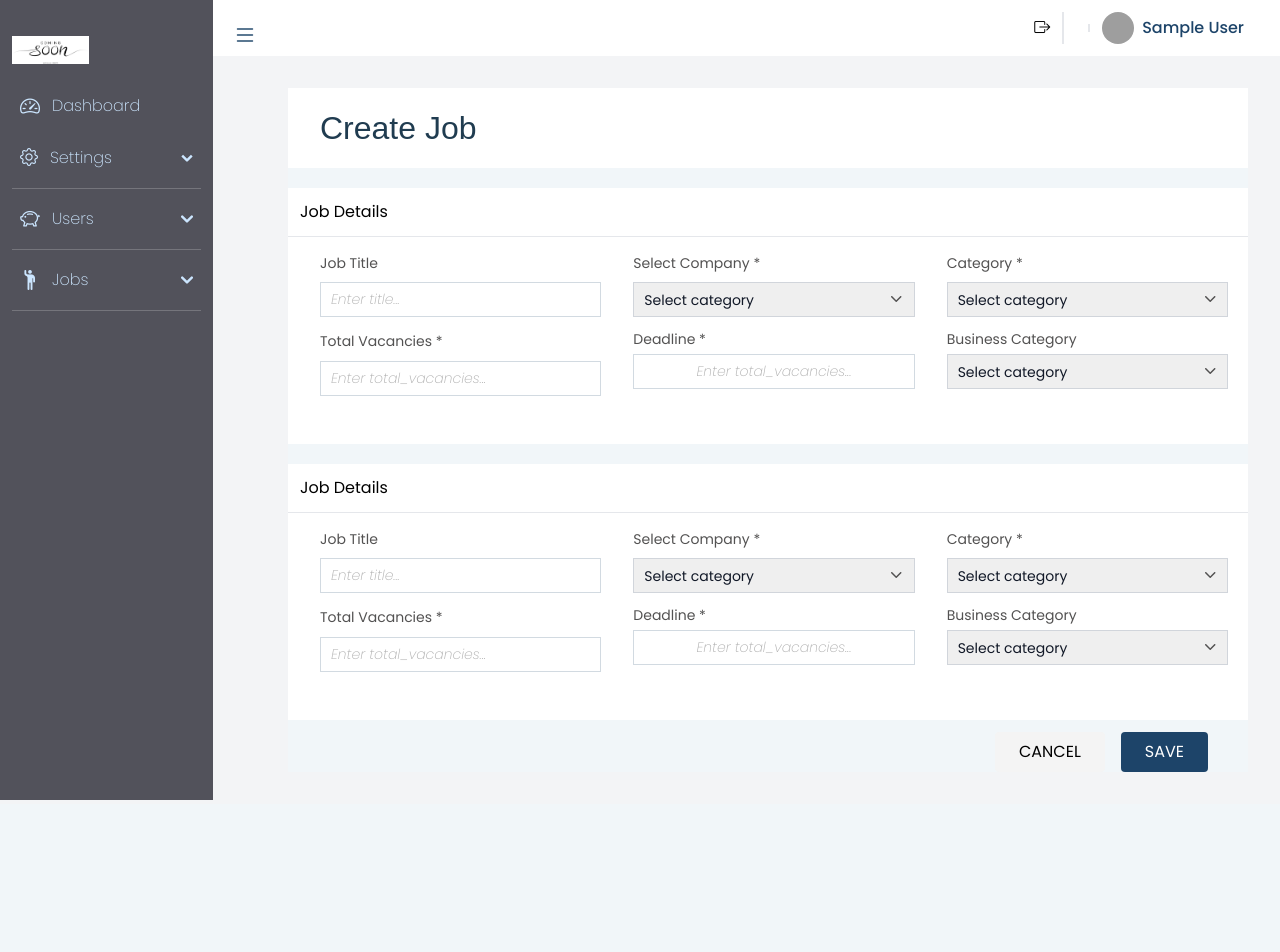
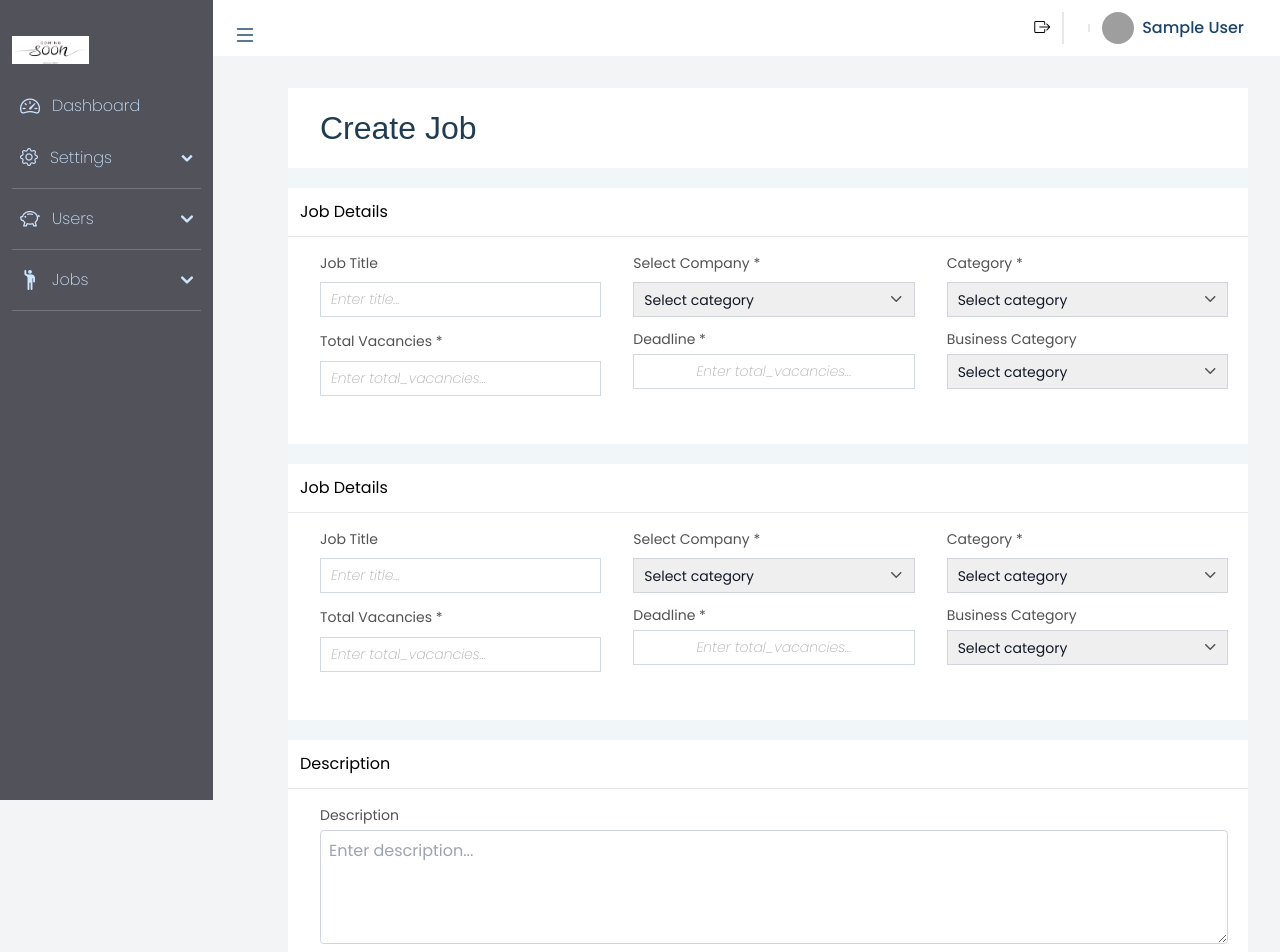
Before and after one commit to HDYadav/naka_front_end, a React (Create React App) app: page /create_job in a window 1280 px wide. Shown: the top 952 px of the page. Before the commit the page ends 804 px from the top, so only its background shows below. Built offline with nearby package versions, Linux system fonts and the light colour scheme; no server answers; sample sign-in values are in the browser's storage; grey boxes are pictures that could not be loaded.

Commit message:
Description field added

```diff
--- a/src/components/company/CreateJob.js
+++ b/src/components/company/CreateJob.js
@@ -208,7 +208,9 @@ const CreateJob = () => {
             {({ isSubmitting }) => (
               <Form id="companyProfileForm" encType="multipart/form-data">
                 <section className="bg-white mt-5 pt-0 py-8">
-                  <h3 className="text-base p-3 border-b border-gray-200 mb-4">Job Details</h3>
+                  <h3 className="text-base p-3 border-b border-gray-200 mb-4">
+                    Job Details
+                  </h3>
                   <div className="flex px-5 justify-between mb-4 w-full">
                     <div className="ps-3 gap-x-8 justify-around font-poppins flex-wrap grid grid-cols-3 w-full">
                       <Field name="job_title">
@@ -389,7 +391,9 @@ const CreateJob = () => {
                 </section>
 
                 <section className="bg-white mt-5 pt-0 py-8">
-                  <h3 className="text-base p-3 border-b border-gray-200 mb-4">Job Details</h3>
+                  <h3 className="text-base p-3 border-b border-gray-200 mb-4">
+                    Job Details
+                  </h3>
                   <div className="flex px-5 justify-between mb-4 w-full">
                     <div className="ps-3 gap-x-8 justify-around font-poppins flex-wrap grid grid-cols-3 w-full">
                       <Field name="job_title">
@@ -565,6 +569,42 @@ const CreateJob = () => {
                           className="text-red-500 text-sm"
                         />
                       </div>
+                    </div>
+                  </div>
+                </section>
+
+                <section className="bg-white mt-5 pt-0 py-8">
+                  <h3 className="text-base p-3 border-b border-gray-200 mb-4">
+                    Description
+                  </h3>
+                  <div className="flex px-5 justify-between mb-4 w-full">
+                    <div className="ps-3 gap-x-8 justify-around font-poppins flex-wrap w-full">
+                      <Field name="Deadline">
+                        {({ field }) => (
+                          <div className="w-full">
+                            <div className="pe-2 flex self-end w-full text-center">
+                              <label
+                                htmlFor="Deadline *"
+                                className="mb-1 text-535252 text-16 font-400"
+                              >
+                                Description
+                              </label>
+                            </div>
+
+                            <textarea
+                              className="p-2 w-full text-gray-500 border border-gray-300 rounded hover:outline-none"
+                              placeholder="Enter description..."
+                              rows={4}
+                              onKeyUp={handleKeyUp}
+                            />
+                            <ErrorMessage
+                              name="total_vacancies"
+                              component="div"
+                              className="text-red-500 text-sm"
+                            />
+                          </div>
+                        )}
+                      </Field>
                     </div>
                   </div>
                 </section>
--- a/src/components/jobs/CandidateDetails.js
+++ b/src/components/jobs/CandidateDetails.js
@@ -2,7 +2,7 @@ import React from "react";
 import LayoutHOC from "../LayoutHOC";
 import { BiEdit } from "react-icons/bi";
 import { MdDeleteOutline } from "react-icons/md";
-import { PiMoney } from "react-icons/pi";
+import { FaMoneyCheck } from "react-icons/fa";
 import { BsGraphUpArrow } from "react-icons/bs";
 
 const CandidateDetails = () => {
@@ -31,7 +31,7 @@ const CandidateDetails = () => {
               <small className="text-xs">Templatecookie · Full Time</small>
             </h2>
             <div className="flex gap-2">
-              <PiMoney className="text-2xl" />
+              <FaMoneyCheck className="text-2xl" />
               <h3 className="text-base leading-5">
                 3,000 - 5,000 USD
                 <br /> <small className="text-xs">Monthly</small>
--- a/src/utils/constants.js
+++ b/src/utils/constants.js
@@ -1,16 +1,16 @@
-export const BASE_URL = "http://127.0.0.1:8000/";
-export const LOGIN_URL = "http://127.0.0.1:8000/api/login";
-export const LOGOUT_URL = "http://127.0.0.1:8000/api/logout";
-export const ALL_USER = "http://127.0.0.1:8000/api/users/get_all_users";
-export const JOBS_LIST = "http://127.0.0.1:8000/api/jobs/get_jobs";
+// export const BASE_URL = "http://127.0.0.1:8000/";
+// export const LOGIN_URL = "http://127.0.0.1:8000/api/login";
+// export const LOGOUT_URL = "http://127.0.0.1:8000/api/logout";
+// export const ALL_USER = "http://127.0.0.1:8000/api/users/get_all_users";
+// export const JOBS_LIST = "http://127.0.0.1:8000/api/jobs/get_jobs";
 
 
 
-// export const BASE_URL = "https://thegiftwala.in/";
-// export const LOGIN_URL = "https://thegiftwala.in/api/login";
-// export const LOGOUT_URL = "https://thegiftwala.in/api/logout";
-// export const ALL_USER = "https://thegiftwala.in/api/users/get_all_users";
-// export const JOBS_LIST = "https://thegiftwala.in/api/jobs/get_jobs";
+export const BASE_URL = "https://thegiftwala.in/";
+export const LOGIN_URL = "https://thegiftwala.in/api/login";
+export const LOGOUT_URL = "https://thegiftwala.in/api/logout";
+export const ALL_USER = "https://thegiftwala.in/api/users/get_all_users";
+export const JOBS_LIST = "https://thegiftwala.in/api/jobs/get_jobs";
 
 
 
```
